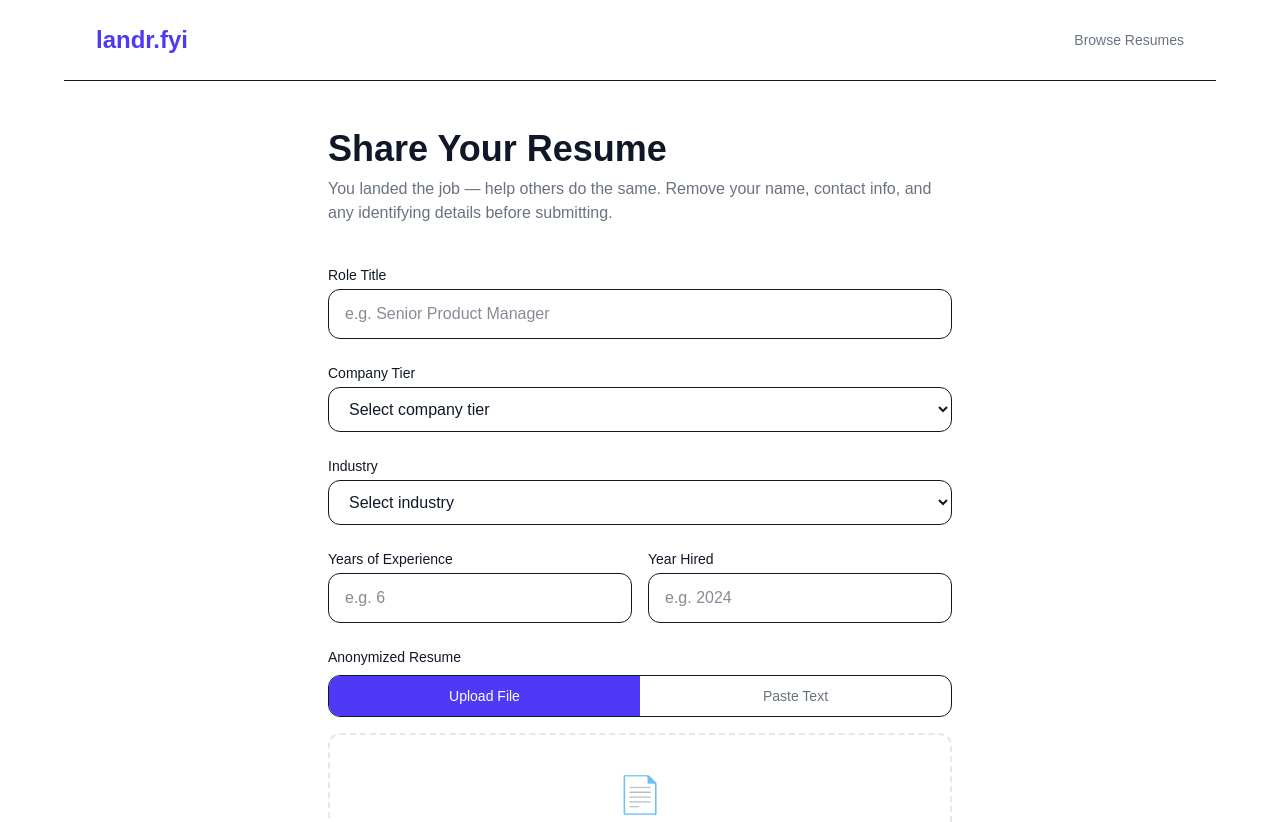
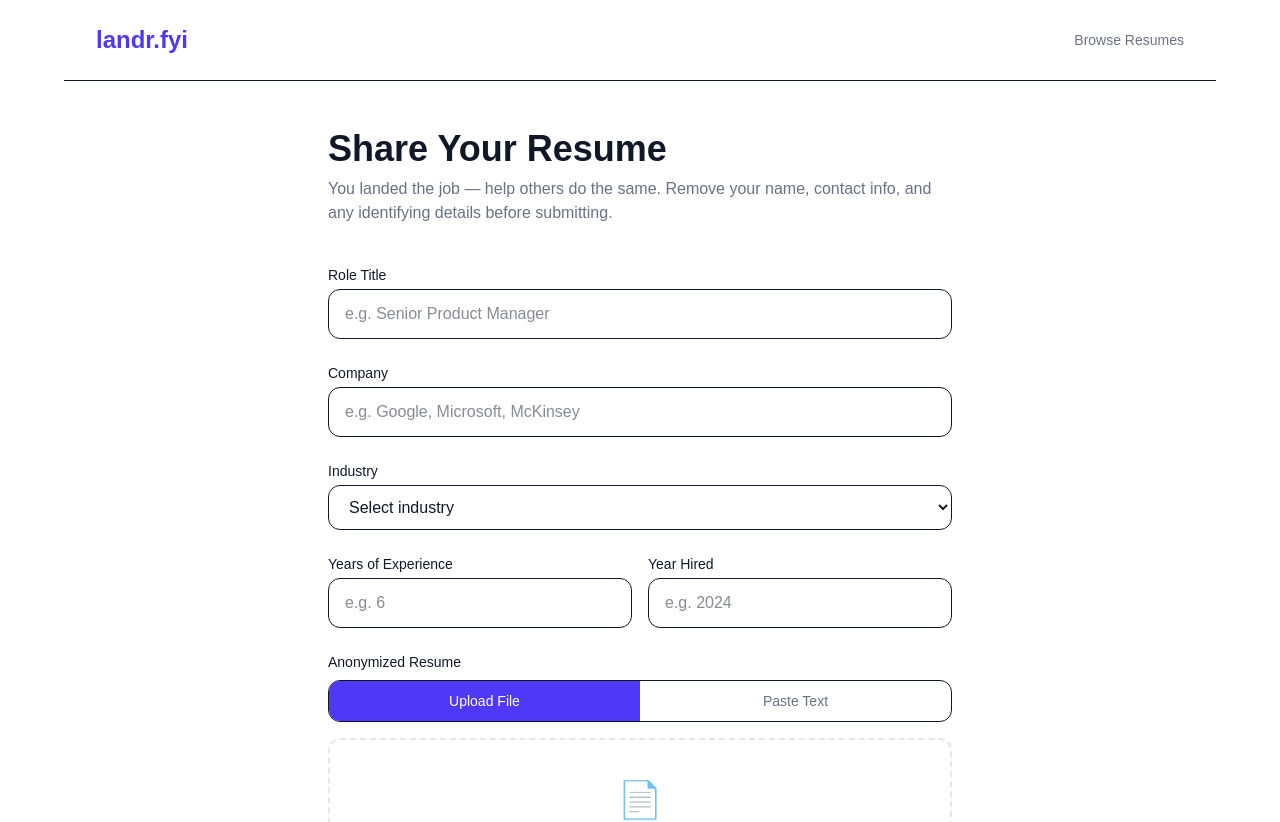
Before and after one commit to ramaraju3/landrfyi, a Next.js app: page /submit in a window 1280 px wide. Shown: the top 822 px of the page. Built offline with nearby package versions, Linux system fonts and the light colour scheme; no server answers.

Commit message:
add company name and logo, fix nav

```diff
--- a/app/browse/page.js
+++ b/app/browse/page.js
@@ -39,8 +39,8 @@ export default function Browse() {
       {/* Nav */}
       <nav className="flex justify-between items-center px-8 py-6 max-w-6xl mx-auto border-b">
         <a href="/" className="text-2xl font-bold text-indigo-600">landr.fyi</a>
-        <a href="/#waitlist" className="bg-indigo-600 text-white px-5 py-2 rounded-full text-sm font-medium hover:bg-indigo-700 transition">
-          Join Waitlist
+        <a href="/submit" className="bg-indigo-600 text-white px-5 py-2 rounded-full text-sm font-medium hover:bg-indigo-700 transition">
+          Share Yours
         </a>
       </nav>
 
@@ -103,8 +103,18 @@ export default function Browse() {
 <div key={resume.id} onClick={() => router.push(`/resume/${resume.id}`)} className="block border rounded-2xl p-6 hover:shadow-md transition cursor-pointer">
                 <div className="flex justify-between items-center">
                   <div>
-                    <h2 className="text-xl font-bold">{resume.role}</h2>
-                    <p className="text-gray-500 text-sm mt-1">{resume.company_tier} · {resume.industry} · {resume.year_hired}</p>
+                    <div className="flex items-center gap-2 mb-1">
+                      {resume.company_domain && (
+                        <img
+                          src={`https://www.google.com/s2/favicons?domain=${resume.company_domain}&sz=64`}
+                          alt={resume.company_name}
+                          className="w-5 h-5 rounded object-contain"
+                          onError={(e) => e.target.style.display = "none"}
+                        />
+                      )}
+                      <h2 className="text-xl font-bold">{resume.role}</h2>
+                    </div>
+                    <p className="text-gray-500 text-sm">{resume.company_name || "Company"} · {resume.industry} · {resume.year_hired}</p>
                   </div>
                   <div className="flex items-center gap-2">
                     <span className="bg-indigo-100 text-indigo-600 text-xs font-semibold px-3 py-1 rounded-full whitespace-nowrap">
--- a/app/resume/[id]/page.js
+++ b/app/resume/[id]/page.js
@@ -52,7 +52,17 @@ export default function ResumePage() {
         <div className="flex justify-between items-start mb-8">
           <div>
             <h1 className="text-4xl font-extrabold mb-2">{resume.role}</h1>
-            <p className="text-gray-500">{resume.company_tier} · {resume.industry} · Hired in {resume.year_hired}</p>
+            <div className="flex items-center gap-2 mt-1">
+              {resume.company_domain && (
+                <img
+                  src={`https://www.google.com/s2/favicons?domain=${resume.company_domain}&sz=64`}
+                  alt={resume.company_name}
+                  className="w-6 h-6 rounded object-contain"
+                  onError={(e) => e.target.style.display = "none"}
+                />
+              )}
+              <p className="text-gray-500">{resume.company_name || "Company"} · {resume.industry} · Hired in {resume.year_hired}</p>
+            </div>
           </div>
           <div className="flex items-center gap-3">
             <span className="bg-indigo-100 text-indigo-600 text-sm font-semibold px-4 py-2 rounded-full">
--- a/app/submit/page.js
+++ b/app/submit/page.js
@@ -52,10 +52,12 @@ export default function Submit() {
   const [mode, setMode] = useState("upload"); // "upload" | "paste"
   const [form, setForm] = useState({
     role: "",
-    company_tier: "",
+    company_name: "",
+    company_domain: "",
     industry: "",
     years_of_experience: "",
     year_hired: "",
+    resume_text: "",
   });
   const [pasteText, setPasteText] = useState("");
 
@@ -230,23 +232,46 @@ export default function Submit() {
         />
       </div>
 
+      {/* Company Name */}
       <div>
-        <label className="block text-sm font-medium mb-1">Company Tier</label>
-        <select
-          name="company_tier"
-          required
-          value={form.company_tier}
-          onChange={handleChange}
-          className="w-full border px-4 py-3 rounded-xl outline-none focus:ring-2 focus:ring-indigo-300"
-        >
-          <option value="">Select company tier</option>
-          <option value="FAANG">FAANG</option>
-          <option value="Big Tech">Big Tech</option>
-          <option value="Startup">Startup</option>
-          <option value="Consulting">Consulting</option>
-          <option value="Finance">Finance</option>
-          <option value="Other">Other</option>
-        </select>
+        <label className="block text-sm font-medium mb-1">Company</label>
+        <div className="relative flex items-center gap-3">
+          {form.company_domain && (
+            <img
+              src={`https://www.google.com/s2/favicons?domain=${form.company_domain}&sz=64`}
+              alt={form.company_name}
+              className="w-8 h-8 rounded-md object-contain border"
+              onError={(e) => e.target.style.display = "none"}
+            />
+          )}
+          <input
+            type="text"
+            name="company_name"
+            required
+            placeholder="e.g. Google, Microsoft, McKinsey"
+            value={form.company_name}
+            onChange={async (e) => {
+              const name = e.target.value;
+              setForm(f => ({ ...f, company_name: name, company_domain: "" }));
+              if (name.length > 2) {
+                try {
+                  const res = await fetch(`https://autocomplete.clearbit.com/v1/companies/suggest?query=${encodeURIComponent(name)}`);
+                  const data = await res.json();
+                  if (data && data[0]) {
+                    const domain = data[0].domain;
+                    setForm(f => ({ ...f, company_domain: domain }));
+                  }
+                } catch (err) {
+                  console.error(err);
+                }
+              }
+            }}
+            className="flex-1 border px-4 py-3 rounded-xl outline-none focus:ring-2 focus:ring-indigo-300"
+          />
+        </div>
+        {form.company_domain && (
+          <p className="text-xs text-gray-400 mt-1">✓ Found: {form.company_domain}</p>
+        )}
       </div>
 
       <div>
```
